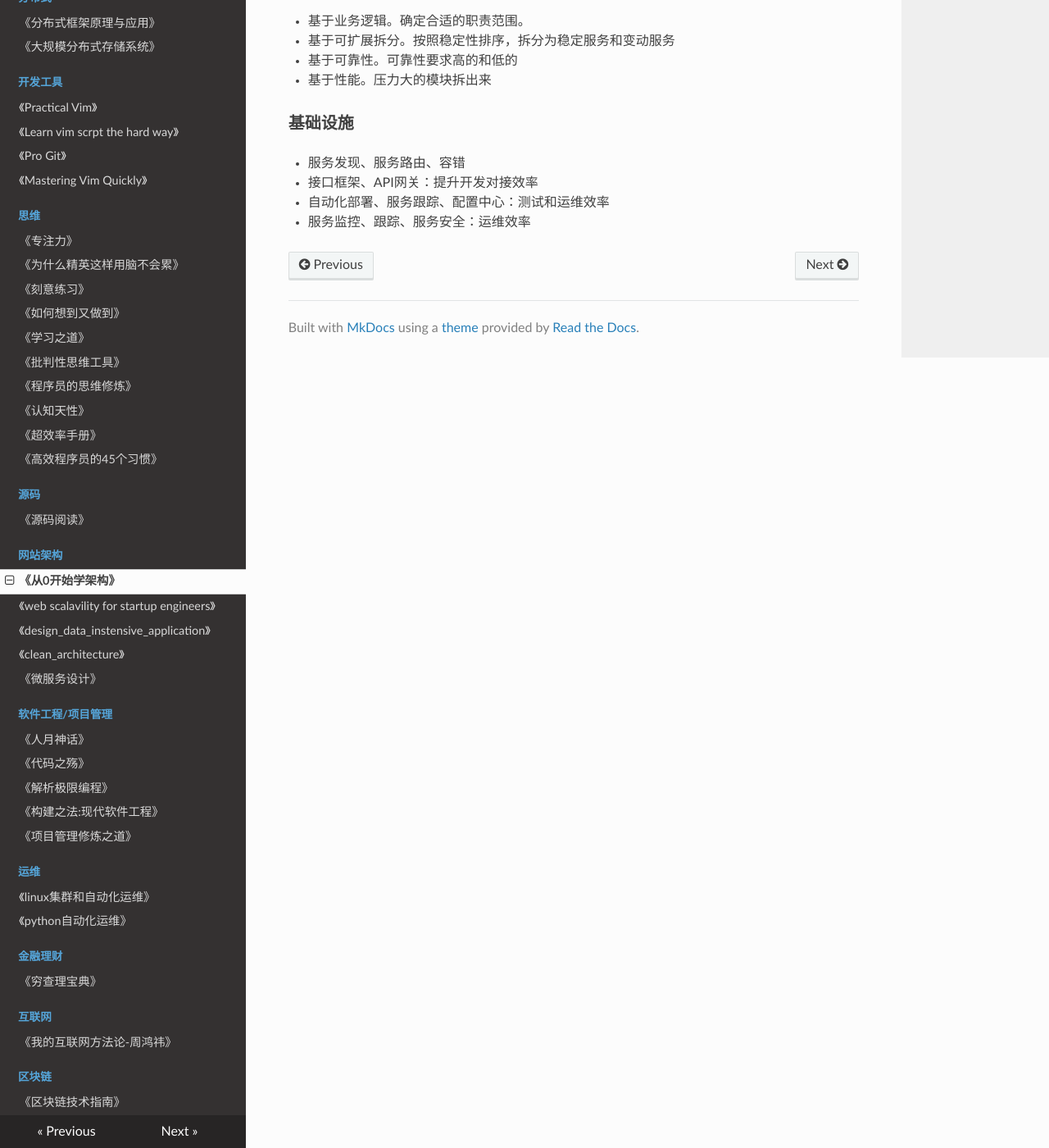
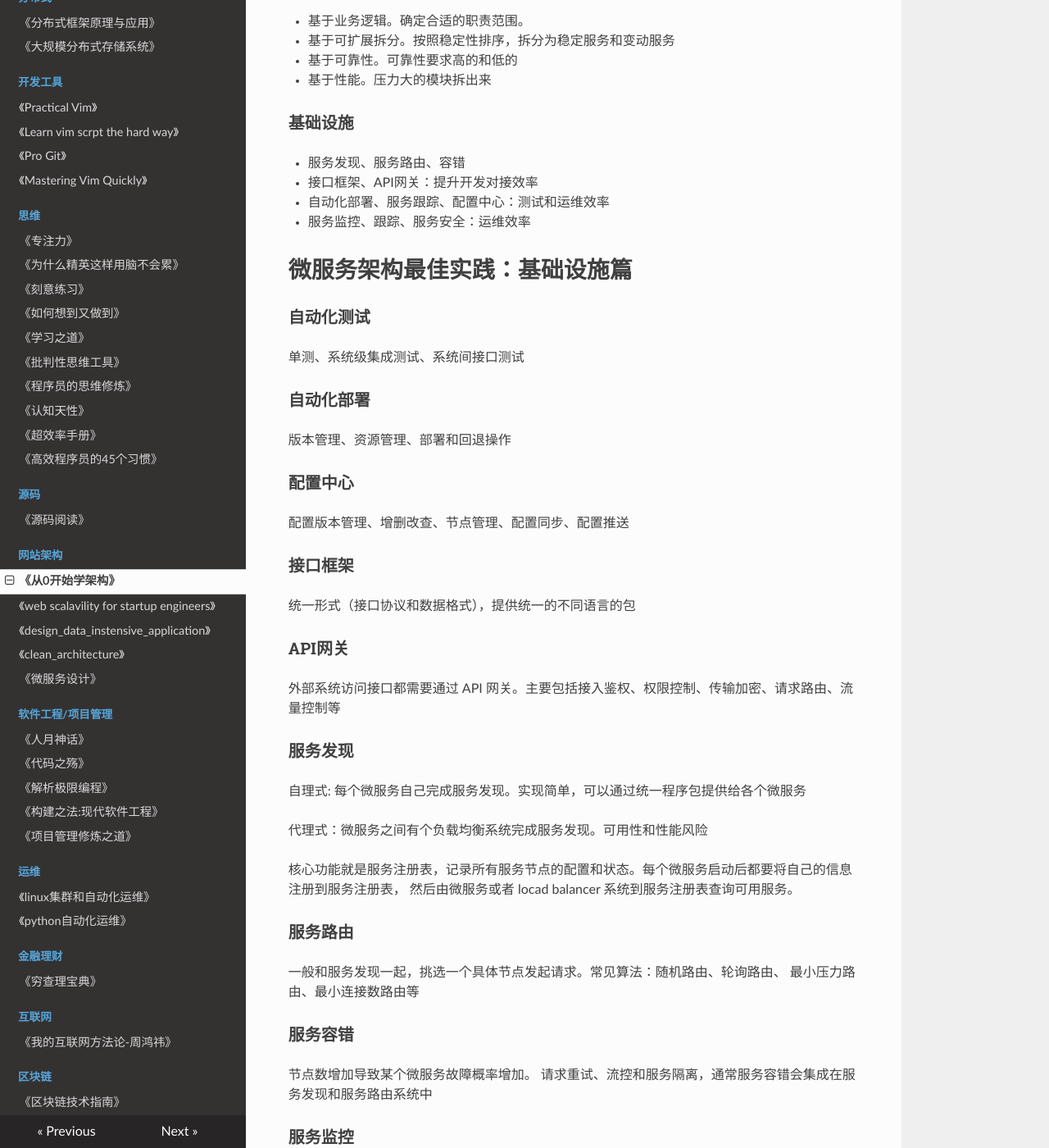
Before and after one commit to PegasusWang/booknotes, an MkDocs documentation site: the page built from docs/网站架构/从0开始学架构/从0开始学架构.md, in a window 1280 px wide and 1400 px high, scrolled down 8624 px. Shown: the whole window at 82% size. Built offline with MkDocs 1.6.1, drawn with Linux system fonts in a browser that asks for light colours; nearby versions of some CDN libraries; old or Windows-style settings are respelled for this version of MkDocs; some of the changed text lies outside the part shown.

Commit message:
微服务基础设施

```diff
--- a/docs/网站架构/从0开始学架构/从0开始学架构.md
+++ b/docs/网站架构/从0开始学架构/从0开始学架构.md
@@ -323,3 +323,59 @@ small, lightweight, automated
 - 接口框架、API网关：提升开发对接效率
 - 自动化部署、服务跟踪、配置中心：测试和运维效率
 - 服务监控、跟踪、服务安全：运维效率
+
+
+# 微服务架构最佳实践：基础设施篇
+
+### 自动化测试
+
+单测、系统级集成测试、系统间接口测试
+
+### 自动化部署
+
+版本管理、资源管理、部署和回退操作
+
+### 配置中心
+
+配置版本管理、增删改查、节点管理、配置同步、配置推送
+
+### 接口框架
+
+统一形式（接口协议和数据格式），提供统一的不同语言的包
+
+### API网关
+
+外部系统访问接口都需要通过 API 网关。主要包括接入鉴权、权限控制、传输加密、请求路由、流量控制等
+### 服务发现
+
+自理式: 每个微服务自己完成服务发现。实现简单，可以通过统一程序包提供给各个微服务
+
+代理式：微服务之间有个负载均衡系统完成服务发现。可用性和性能风险
+
+核心功能就是服务注册表，记录所有服务节点的配置和状态。每个微服务启动后都要将自己的信息注册到服务注册表，
+然后由微服务或者 locad balancer 系统到服务注册表查询可用服务。
+
+### 服务路由
+
+一般和服务发现一起，挑选一个具体节点发起请求。常见算法：随机路由、轮询路由、 最小压力路由、最小连接数路由等
+
+### 服务容错
+
+节点数增加导致某个微服务故障概率增加。
+请求重试、流控和服务隔离，通常服务容错会集成在服务发现和服务路由系统中
+
+### 服务监控
+
+- 实时搜集信息并进行分析
+- 实时分析基础上进行预警
+
+建议独立系统
+
+### 服务跟踪
+
+目前绝大部分实现都是基于 google dapper 论文
+《Dapper, A Large-Scale Distributed Systems Tracing Infrastructure》
+
+### 服务安全
+
+接入安全、数据安全、传输安全
```
